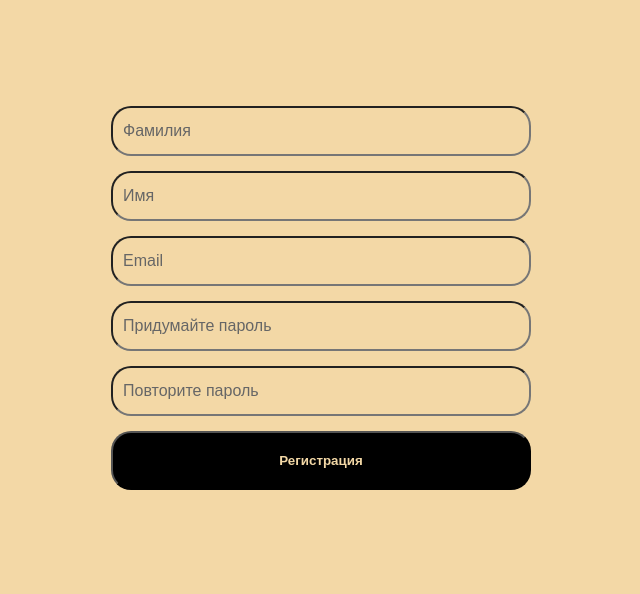
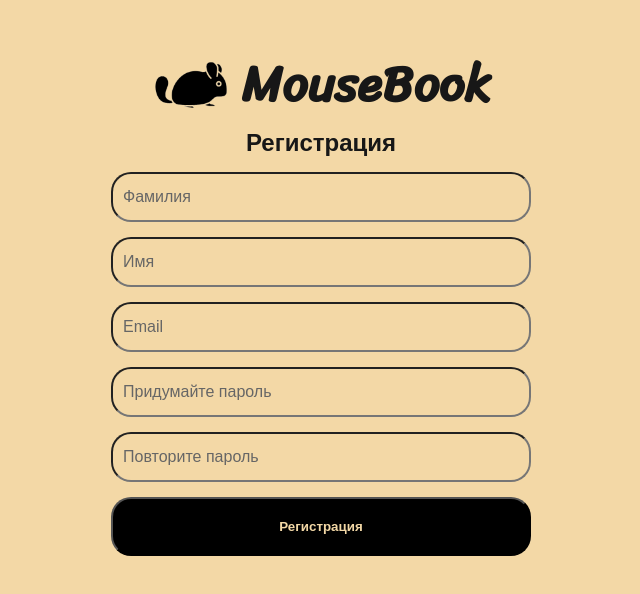
Before and after one commit to NikolasEagle/sallybook-web, a Next.js app: page /register in a window 1280 px wide. Shown: the part 102-696 px from the top of the page, without its empty margins (319-959 px from the left). Built offline with nearby package versions, Linux system fonts and the light colour scheme; no server answers.

Commit message:
Добавление стилей к заголовку формы

```diff
--- a/src/components/FormHeader/FormHeader.module.scss
+++ b/src/components/FormHeader/FormHeader.module.scss
@@ -0,0 +1,35 @@
+@font-face {
+  font-family: "Logo";
+  src: url("../../fonts/logo.ttf") format("truetype");
+  font-style: normal;
+  font-weight: normal;
+}
+.FormHeader {
+  display: flex;
+  flex-direction: column;
+  header {
+    display: flex;
+    position: relative;
+
+    flex-direction: row;
+
+    justify-content: center;
+
+    align-items: center;
+    gap: 10px;
+    h1 {
+      margin: 0;
+      font-family: "Logo";
+      font-size: 50px;
+    }
+    img {
+      width: 80px;
+      height: 80px;
+    }
+  }
+  main {
+    h2 {
+      text-align: center;
+    }
+  }
+}
--- a/src/components/FormHeader/FormHeader.tsx
+++ b/src/components/FormHeader/FormHeader.tsx
@@ -1,10 +1,19 @@
 import styles from "./FormHeader.module.scss";
 
-export default function FormHeader() {
+interface Props {
+  name: string;
+}
+
+export default function FormHeader({ name }: Props) {
   return (
-    <header className={styles.FormHeader}>
-      <img src="/logo_dark.png" alt="Logo" />
-      <h1>MouseBook</h1>
-    </header>
+    <div className={styles.FormHeader}>
+      <header>
+        <img src="/logo_dark.png" alt="Logo" />
+        <h1>MouseBook</h1>
+      </header>
+      <main>
+        <h2>{name}</h2>
+      </main>
+    </div>
   );
 }
--- a/src/components/FormRegister/FormRegister.tsx
+++ b/src/components/FormRegister/FormRegister.tsx
@@ -1,6 +1,7 @@
 import Form from "next/form";
 
 import styles from "./FormRegister.module.scss";
+import FormHeader from "../FormHeader/FormHeader";
 
 export default function FormRegister() {
   return (
@@ -8,6 +9,7 @@ export default function FormRegister() {
       action={`http://${process.env.NEXT_PUBLIC_HOST_SERVER_AUTH}:${process.env.NEXT_PUBLIC_PORT_SERVER_AUTH}/register`}
       className={styles.FormRegister}
     >
+      <FormHeader name={"Регистрация"} />
       <input required type="text" name="second_name" placeholder="Фамилия" />
       <input required type="text" name="first_name" placeholder="Имя" />
       <input required type="text" name="email" placeholder="Email" />
```
